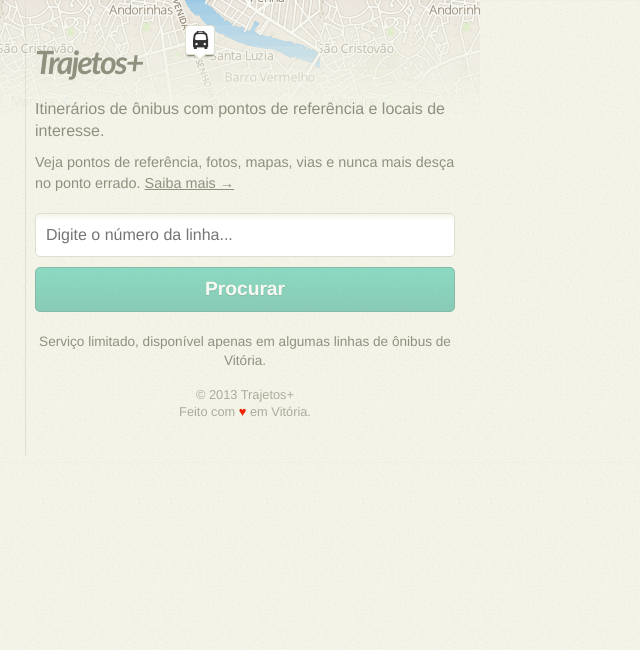
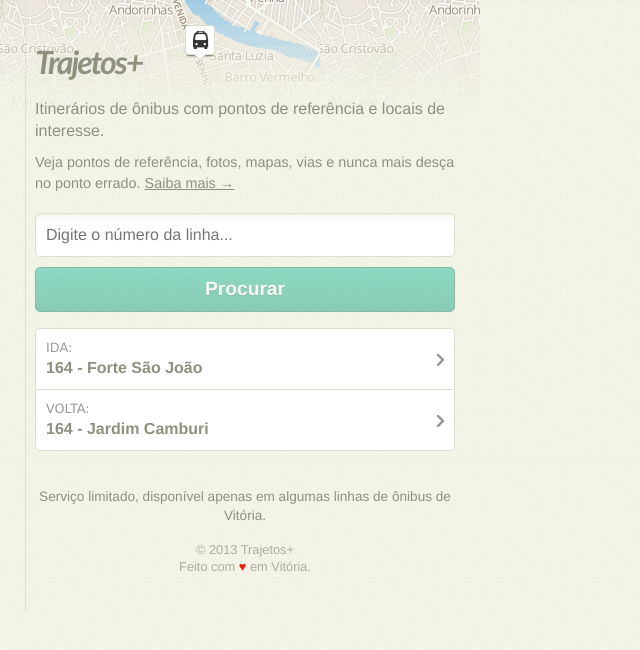
Before and after one commit to blude/trajetos, a PHP site: page / in a window 1280 px wide. Shown: the top 650 px of the page, without its empty margins (0-640 px from the left). Run offline with PHP 8.4, Linux system fonts and the light colour scheme; some libraries are stand-ins or nearby versions.

Commit message:
adicionada lista de sugestoes (autocompletar) da busca

```diff
--- a/css/main.css
+++ b/css/main.css
@@ -503,6 +503,62 @@
 }
 
 /**
+ *  =SEARCH SUGGESTION
+ */
+
+.search-suggestions {
+    overflow: hidden;
+}
+
+.lines-found {
+    padding: 0;
+    list-style: none;
+}
+
+.lines-found a {
+    display: block;
+    border: 1px solid #DFDFD0;
+    border-radius: 0 0 5px 5px;
+    padding: 10px 15px 10px 10px;
+    background: #fff url(../img/arrow-r.png) right -61px no-repeat;
+    text-decoration: none;
+}
+
+.lines-found li:first-child a {
+    border-bottom: 0 none;
+    border-radius: 5px 5px 0 0;
+}
+
+.lines-found .bounding,
+.lines-found .name {
+    display: block;
+}
+
+.lines-found .bounding {
+    padding-right: 5px;
+    font-size: 0.8em;
+    font-family: Verdana, Arial, Helvetica, sans-serif;
+    color: #999;
+    text-transform: uppercase;
+}
+
+.lines-found .name {
+    font-weight: bold;
+    overflow: hidden;
+    text-overflow: ellipsis;
+    white-space: nowrap;
+}
+
+.lines-found a:active {
+    background: #929281 url(../img/arrow-r.png) right 0 no-repeat;
+}
+
+.lines-found a:active,
+.lines-found a:active .bounding {
+    color: #fff;
+}
+
+/**
  * =MISCELLANEOUS
  */
 
@@ -679,4 +735,10 @@
         background-size: 34px 35px;
     }
 
+    .lines-found a,
+    .lines-found a:active {
+        background-image: url(../img/arrow-r@2x.png);
+        background-size: 22px 122px;
+    }
+
 }
--- a/index.php
+++ b/index.php
@@ -22,8 +22,11 @@
 				</fieldset>
 				<div class="throbber hidden"></div>
 			</form>
-			<div class="search-suggestions hidden">
-				<!-- ajax autocomplete stuff here -->
+			<div class="search-suggestions">
+				<ul class="lines-found">
+					<li><a href="#121-ida"><span class="bounding">Ida: </span><span class="name">164 - Forte São João</span></a></li>
+					<li><a href="#121-volta"><span class="bounding">Volta: </span><span class="name">164 - Jardim Camburi</span></a></li>
+				</ul>
 			</div>
 		</div>
 		<footer class="notice" role="contentinfo">
```
Also changed, not shown: img/arrow-r.png (added), img/arrow-r@2x.png (added).
